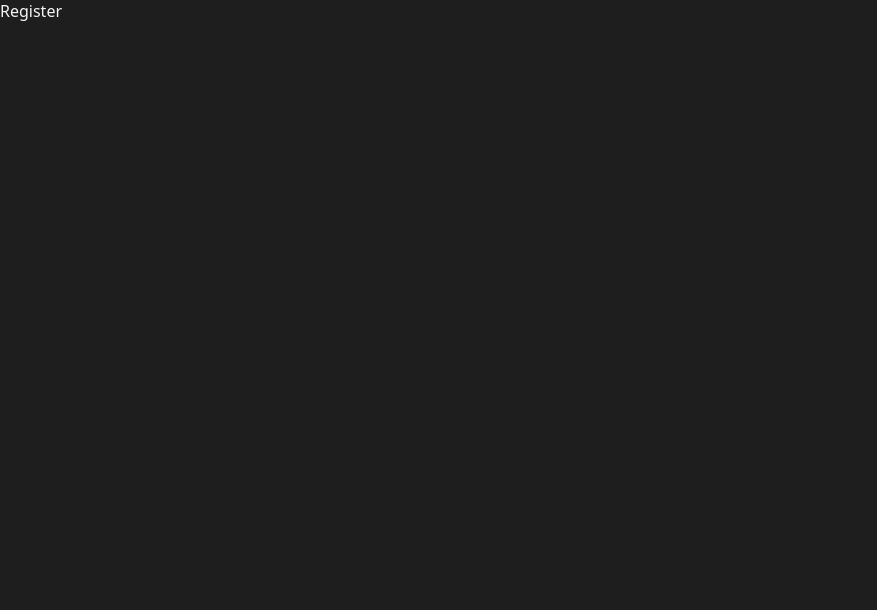
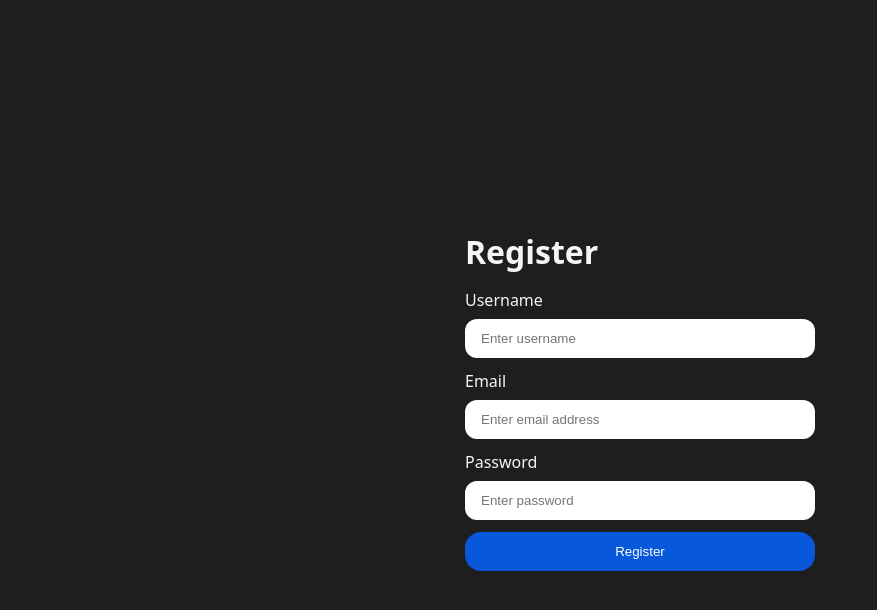
Before and after one commit to vrt-fardeen/genAi, a React app in the folder Frontend/: page /register in a window 1280 px wide. Shown: the top 610 px of the page, without its empty margins (0-877 px from the left). Built offline with nearby package versions, Linux system fonts and the light colour scheme; the HTML template or start-up script is replaced by a standard one.

Commit message:
register form

```diff
--- a/Frontend/src/features/auth/auth.form.scss
+++ b/Frontend/src/features/auth/auth.form.scss
@@ -14,11 +14,18 @@ main{
         gap: 1rem;
     }
 
+    form {
+        display: flex;
+        flex-direction: column;
+        gap: 0.75rem;
+    }
+
+
     .input-group{
         display: flex;
         flex-direction: column;
 
-        gap: 0.75rem;
+        gap: 0.5rem;
 
 
         input{
--- a/Frontend/src/features/auth/pages/Login.jsx
+++ b/Frontend/src/features/auth/pages/Login.jsx
@@ -2,12 +2,19 @@ import React from 'react';
 import "../auth.form.scss";
 
 const Login = () => {
+
+    const handleSubmit = (e) => {
+        e.preventDefault();
+        // Handle login logic here
+    }
+
+
     return (
         <main>
             <div className="form-container">
                 <h1>Login</h1>
 
-                <form>
+                <form onSubmit={handleSubmit}>
 
                     <div className="input-group">
                         <label htmlFor="email">Email</label>
--- a/Frontend/src/features/auth/pages/Register.jsx
+++ b/Frontend/src/features/auth/pages/Register.jsx
@@ -1,10 +1,41 @@
 import React from 'react'
 
 const Register = () => {
+
+const handleSubmit = (e) => {
+    e.preventDefault();
+    // Handle register logic here
+}
+
   return (
-    <div>
-      Register
-    </div>
+    <main>
+            <div className="form-container">
+                <h1>Register</h1>
+
+                <form onSubmit={handleSubmit}>
+
+                    <div className="input-group">
+                        <label htmlFor="username">Username</label>
+                        <input type="text" id='username' name="username" placeholder="Enter username" ></input>
+                    </div>
+
+                    <div className="input-group">
+                        <label htmlFor="email">Email</label>
+                        <input type = "email" id='email' name="email" placeholder="Enter email address" ></input>
+                    </div>
+
+                    <div className="input-group">
+                        <label htmlFor="password">Password</label>
+                        <input type="password" id='password' name="password" placeholder="Enter password" ></input>
+                    </div>
+
+                    <button className='button primary-button' >Register</button>
+                </form>
+            </div>
+
+
+
+        </main>
   )
 }
 
--- a/Frontend/src/style.scss
+++ b/Frontend/src/style.scss
@@ -1,3 +1,5 @@
+@use "./styles/button.scss";
+
 *{
     margin: 0%;
     padding: 0%;
--- /dev/null
+++ b/Frontend/src/styles/button.scss
@@ -0,0 +1,19 @@
+.button{
+    border: none;
+    outline: none;
+    padding-inline: 1.5rem;
+    padding-block: 0.75rem;
+    border-radius: 1rem;
+    cursor: pointer;
+
+    transition: all 0.3s ease-in-out;
+
+    &.primary-button{
+        background-color: rgb(7, 88, 219);
+        color: white;
+    }
+
+    &:active{
+        transform: scale(0.9);
+    }
+}
```
